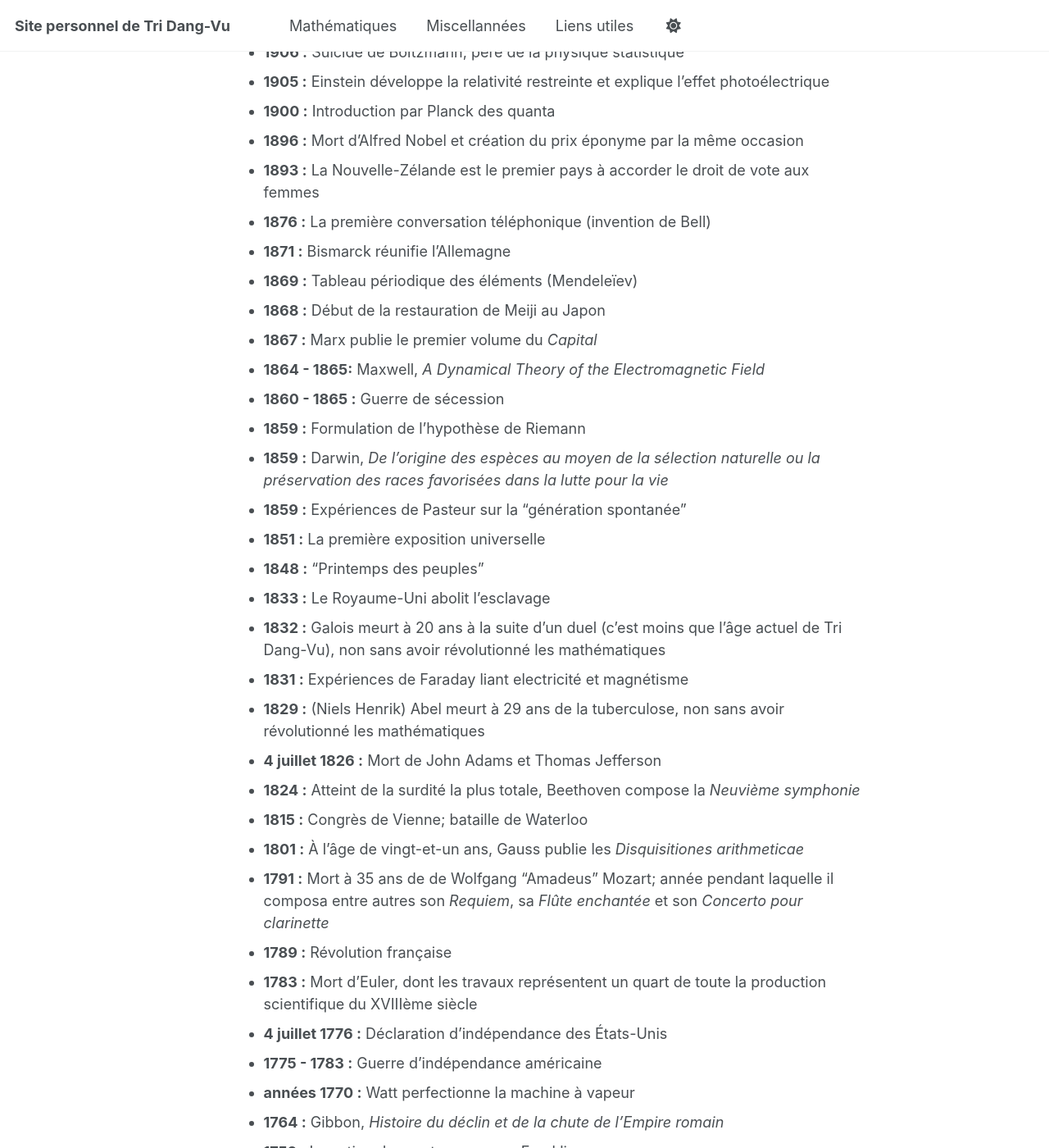
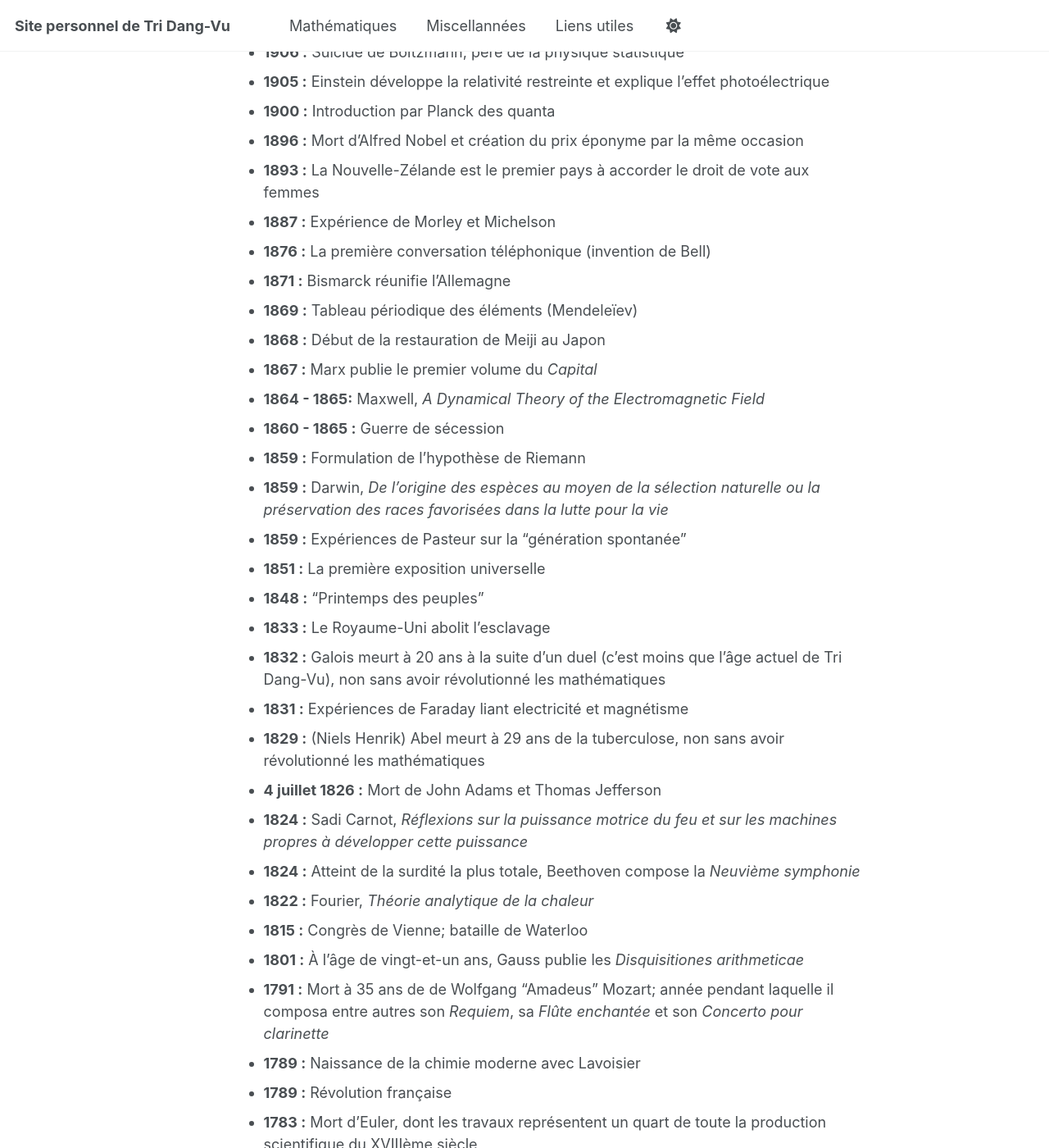
Before and after one commit to tridangvu/tridangvu.github.io, a Jekyll site: the page built from index.md, in a window 1280 px wide and 1400 px high, scrolled down 2241 px. Shown: the whole window at 82% size. Built offline with Jekyll 4.4.1, drawn with Linux system fonts in a browser that asks for light colours; a script that is not in the unit is left out; some of the changed text lies outside the part shown.

Commit message:
Update index.md

```diff
--- a/index.md
+++ b/index.md
@@ -43,6 +43,7 @@ Les événements suivants sont tous importants pour l'auteur de ce site. Il esti
 -  **28 août 1963 :** Discours de Martin Luther King "I have a dream"
 -  **13 août 1961 :** Début de la construction du mur de Berlin
 -  **7 mai 1954 :** Bataille de Dien Bien Phu
+-  **1953 : ** Détermination de la structure de l’ADN
 -  **1er octobre 1949 :** Mao : Naissance de la République populaire de Chine
 -  **1939 - 1945 :** Seconde guerre mondiale
 -  **1936 - 1939 :** Guerre d'Espagne
@@ -65,6 +65,7 @@ Les événements suivants sont tous importants pour l'auteur de ce site. Il esti
 - **1900 :** Introduction par Planck des quanta
 - **1896 :** Mort d'Alfred Nobel et création du prix éponyme par la même occasion
 - **1893 :** La Nouvelle-Zélande est le premier pays à accorder le droit de vote aux femmes
+- **1887 :** Expérience de Morley et Michelson
 - **1876 :** La première conversation téléphonique (invention de Bell)
 - **1871 :** Bismarck réunifie l'Allemagne
 - **1869 :** Tableau périodique des éléments (Mendeleïev)
@@ -82,10 +83,13 @@ Les événements suivants sont tous importants pour l'auteur de ce site. Il esti
 - **1831 :** Expériences de Faraday liant electricité et magnétisme
 - **1829 :** (Niels Henrik) Abel meurt à 29 ans de la tuberculose, non sans avoir révolutionné les mathématiques
 - **4 juillet 1826 :** Mort de John Adams et Thomas Jefferson
+- **1824 :** Sadi Carnot, *Réflexions sur la puissance motrice du feu et sur les machines propres à développer cette puissance*
 - **1824 :** Atteint de la surdité la plus totale, Beethoven compose la *Neuvième symphonie*
+- **1822 :** Fourier, *Théorie analytique de la chaleur*
 - **1815 :** Congrès de Vienne; bataille de Waterloo
 - **1801 :** À l'âge de vingt-et-un ans, Gauss publie les *Disquisitiones arithmeticae*
 - **1791 :** Mort à 35 ans de de Wolfgang "Amadeus" Mozart; année pendant laquelle il composa entre autres son *Requiem*, sa *Flûte enchantée* et son *Concerto pour clarinette*
+- **1789 :** Naissance de la chimie moderne avec Lavoisier
 - **1789 :** Révolution française
 - **1783 :** Mort d'Euler, dont les travaux représentent un quart de toute la production scientifique du XVIIIème siècle
 - **4 juillet 1776 :** Déclaration d'indépendance des États-Unis
@@ -104,11 +108,13 @@ Les événements suivants sont tous importants pour l'auteur de ce site. Il esti
 - **1642 - 1651:** Première révolution anglaise
 - **1652 :** Le Bernin achève *l'Extase de sainte Thérèse*
 - **1648 :** Le traité de Westphalie met fin à la guerre de trente ans, la guerre de quatre-vingt ans et aux guerres de religion en Europe ("ejus regio, cujus religio") et consacre la souveraineté des états. L'Espagne y reconnaît l'indépendance des Provinces Unies et le Saint-empire romain germanique y reconnaît l'indépendance de la Suisse.
+- **1643-1644 :** Invention du baromètre au mercure par Torricelli
 - **1642 :** Rembrandt peint *La Ronde de nuit*
 - **1632 :** Galilée, *Dialogue sur les deux grands systèmes du monde*; procès par l'Inquisition l'année suivante
 - **1628 :** Explication de la circulation sanguine par Harvey
 - **1625 :** Grotius, *Du droit de la guerre et de la paix*
 - **1620 :** Voyage du *Mayflower*
+- **1609-1619 :** Lois de Kepler
 - **1607 :** Monterverdi compose le premier opéra de l'histoire, *Orfeo*
 - **1600 :** Immolation de Giordano Bruno
 - **1550 :** Giorgio Vasari, *Vie des artistes*
```
Also changed, not shown: other parts of index.md (+1 -1 lines).
